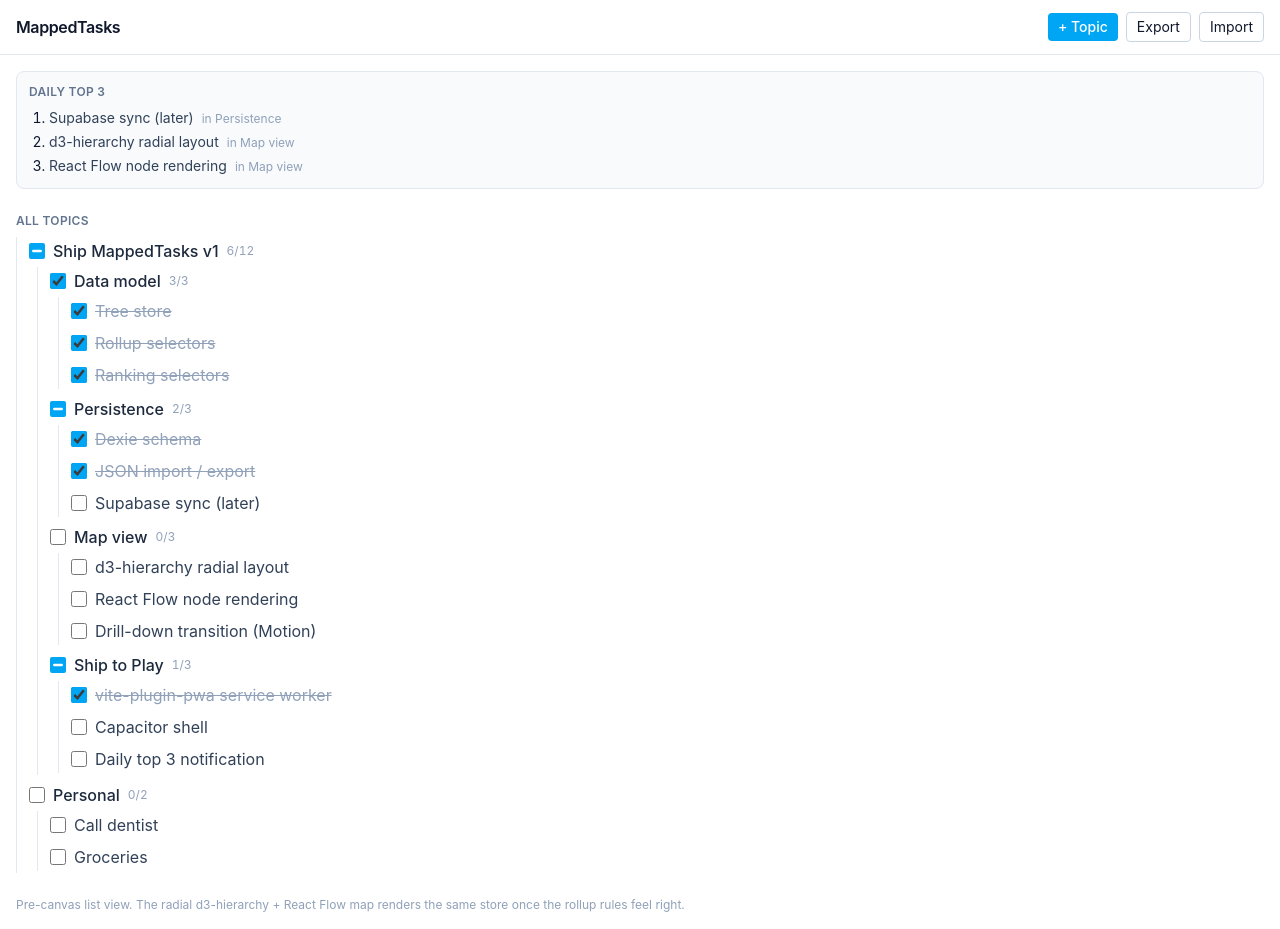
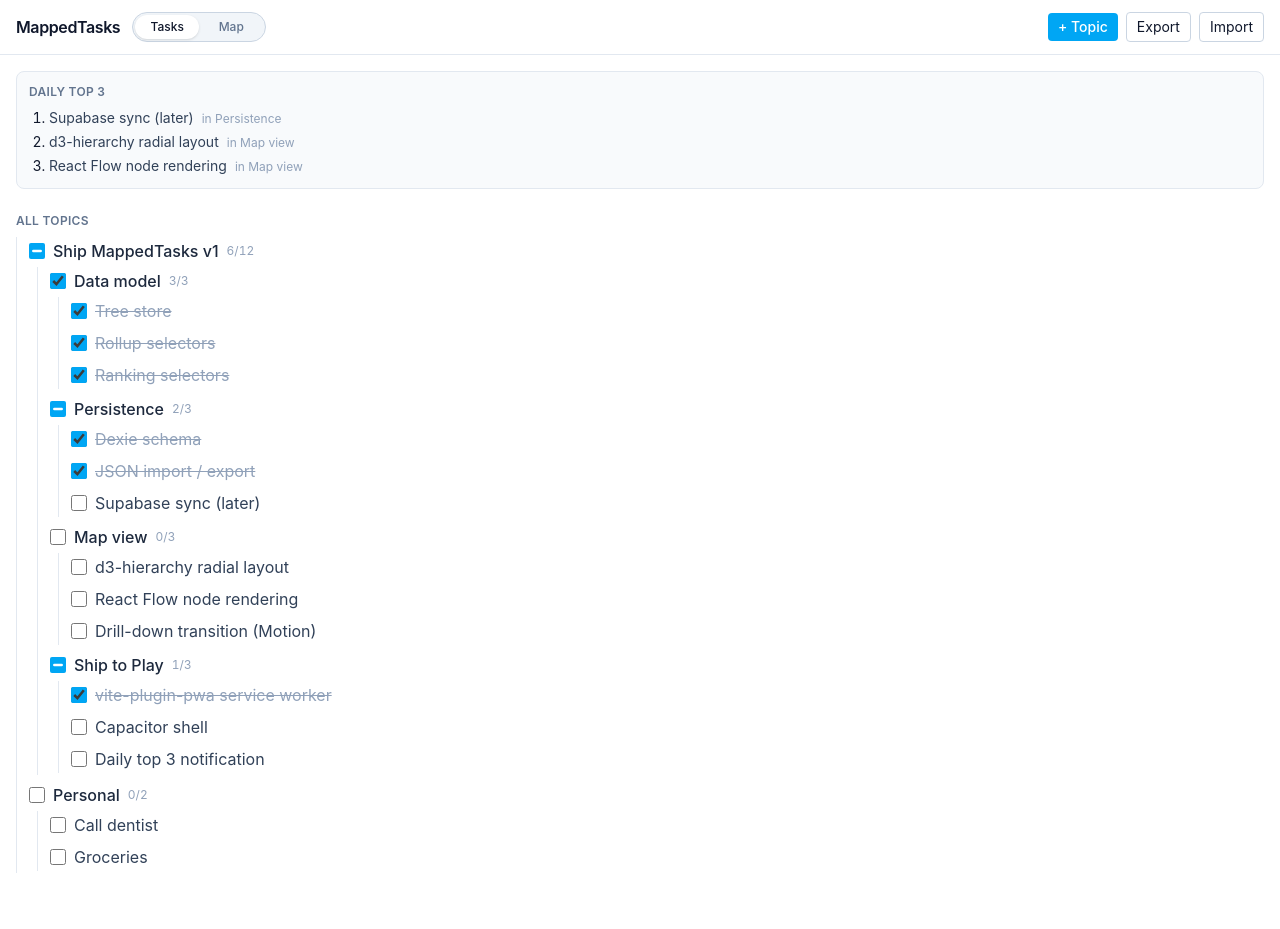
Before and after one commit to SirBalloon/MappedTasks, a React (Vite) app: page / in a window 1280 px wide. After the commit the page ends 889 px from the top, so only its background shows below. Built offline with nearby package versions, Linux system fonts and the light colour scheme.

Commit message:
added a view change

```diff
--- /dev/null
+++ b/src/components/ViewToggle.tsx
@@ -0,0 +1,40 @@
+import { Link, useLocation } from 'react-router-dom';
+
+/**
+ * Sliding two-segment switch for the primary view. Lives in the header's
+ * top-left. `/map` is the Map view; anything else (including topic drill-in)
+ * counts as Tasks.
+ */
+export function ViewToggle() {
+  const { pathname } = useLocation();
+  const isMap = pathname === '/map';
+
+  return (
+    <div className="relative flex rounded-full border border-slate-300 bg-slate-100 p-0.5 text-xs font-medium dark:border-slate-600 dark:bg-slate-800">
+      <span
+        aria-hidden
+        className={`pointer-events-none absolute inset-y-0.5 left-0.5 w-16 rounded-full bg-white shadow-sm transition-transform duration-200 ease-out dark:bg-slate-600 ${
+          isMap ? 'translate-x-16' : 'translate-x-0'
+        }`}
+      />
+      <Link
+        to="/"
+        aria-current={isMap ? undefined : 'page'}
+        className={`relative z-10 w-16 rounded-full py-1 text-center transition-colors ${
+          isMap ? 'text-slate-500 hover:text-slate-700 dark:hover:text-slate-300' : 'text-slate-900 dark:text-white'
+        }`}
+      >
+        Tasks
+      </Link>
+      <Link
+        to="/map"
+        aria-current={isMap ? 'page' : undefined}
+        className={`relative z-10 w-16 rounded-full py-1 text-center transition-colors ${
+          isMap ? 'text-slate-900 dark:text-white' : 'text-slate-500 hover:text-slate-700 dark:hover:text-slate-300'
+        }`}
+      >
+        Map
+      </Link>
+    </div>
+  );
+}
--- a/src/main.tsx
+++ b/src/main.tsx
@@ -4,6 +4,7 @@ import { RouterProvider } from 'react-router-dom';
 import { hydrateStore } from './data/persistence';
 import { createBrowserRouter } from 'react-router-dom';
 import { RootLayout } from './routes/RootLayout';
+import { TasksView } from './routes/TasksView';
 import { MapView } from './routes/MapView';
 import { TopicView } from './routes/TopicView';
 import './index.css';
@@ -13,7 +14,8 @@ export const router = createBrowserRouter([
     path: '/',
     element: <RootLayout />,
     children: [
-      { index: true, element: <MapView /> },
+      { index: true, element: <TasksView /> },
+      { path: 'map', element: <MapView /> },
       { path: 'topic/:id', element: <TopicView /> },
     ],
   },
--- a/src/routes/MapView.tsx
+++ b/src/routes/MapView.tsx
@@ -1,54 +1,17 @@
-import { Link } from 'react-router-dom';
 import { useTreeStore } from '../store/treeStore';
-import { rankedLeaves, rootNodes } from '../store/selectors';
-import { TreeList } from '../components/TreeList';
+import { rootNodes } from '../store/selectors';
 
 export function MapView() {
   const nodes = useTreeStore((s) => s.nodes);
   const roots = rootNodes(nodes);
-  const top3 = rankedLeaves(nodes).slice(0, 3);
 
   return (
-    <div className="flex flex-col gap-6">
-      <section className="rounded-lg border border-slate-200 bg-slate-50 p-3 dark:border-slate-700 dark:bg-slate-800/50">
-        <h2 className="mb-2 text-xs font-semibold uppercase tracking-wide text-slate-500">
-          Daily top 3
-        </h2>
-        {top3.length === 0 ? (
-          <p className="text-sm text-slate-500">Nothing outstanding. 🎉</p>
-        ) : (
-          <ol className="flex list-decimal flex-col gap-1 pl-5 text-sm">
-            {top3.map((n) => (
-              <li key={n.id}>
-                <span className="text-slate-700 dark:text-slate-200">{n.title}</span>
-                {n.parentId && nodes[n.parentId] && (
-                  <Link
-                    to={`/topic/${n.parentId}`}
-                    className="ml-2 text-xs text-slate-400 hover:text-sky-600 hover:underline"
-                  >
-                    in {nodes[n.parentId].title}
-                  </Link>
-                )}
-              </li>
-            ))}
-          </ol>
-        )}
-      </section>
-
-      <section>
-        <h2 className="mb-2 text-xs font-semibold uppercase tracking-wide text-slate-500">
-          All topics
-        </h2>
-        {roots.length === 0 ? (
-          <p className="text-sm text-slate-500">No topics yet — add one from the header.</p>
-        ) : (
-          <TreeList parentId={null} />
-        )}
-      </section>
-
-      <p className="text-xs text-slate-400">
-        Pre-canvas list view. The radial d3-hierarchy + React Flow map renders the
-        same store once the rollup rules feel right.
+    <div className="flex flex-1 flex-col items-center justify-center gap-3 rounded-lg border border-dashed border-slate-300 py-16 text-center dark:border-slate-700">
+      <p className="text-sm font-medium text-slate-500">Map view coming soon</p>
+      <p className="max-w-md text-xs text-slate-400">
+        The radial d3-hierarchy + React Flow canvas will render the same store
+        ({roots.length} {roots.length === 1 ? 'topic' : 'topics'}) once the rollup
+        rules feel right. Use the Tasks view for now.
       </p>
     </div>
   );
--- a/src/routes/RootLayout.tsx
+++ b/src/routes/RootLayout.tsx
@@ -2,6 +2,7 @@ import { useRef } from 'react';
 import { Link, Outlet } from 'react-router-dom';
 import { useTreeStore } from '../store/treeStore';
 import { downloadJson, exportJson, parseImport } from '../data/transfer';
+import { ViewToggle } from '../components/ViewToggle';
 
 export function RootLayout() {
   const hydrated = useTreeStore((s) => s.hydrated);
@@ -28,6 +29,7 @@ export function RootLayout() {
         <Link to="/" className="font-semibold tracking-tight">
           MappedTasks
         </Link>
+        <ViewToggle />
         <div className="ml-auto flex items-center gap-2 text-sm">
           <button
             type="button"
--- /dev/null
+++ b/src/routes/TasksView.tsx
@@ -0,0 +1,50 @@
+import { Link } from 'react-router-dom';
+import { useTreeStore } from '../store/treeStore';
+import { rankedLeaves, rootNodes } from '../store/selectors';
+import { TreeList } from '../components/TreeList';
+
+export function TasksView() {
+  const nodes = useTreeStore((s) => s.nodes);
+  const roots = rootNodes(nodes);
+  const top3 = rankedLeaves(nodes).slice(0, 3);
+
+  return (
+    <div className="flex flex-col gap-6">
+      <section className="rounded-lg border border-slate-200 bg-slate-50 p-3 dark:border-slate-700 dark:bg-slate-800/50">
+        <h2 className="mb-2 text-xs font-semibold uppercase tracking-wide text-slate-500">
+          Daily top 3
+        </h2>
+        {top3.length === 0 ? (
+          <p className="text-sm text-slate-500">Nothing outstanding. 🎉</p>
+        ) : (
+          <ol className="flex list-decimal flex-col gap-1 pl-5 text-sm">
+            {top3.map((n) => (
+              <li key={n.id}>
+                <span className="text-slate-700 dark:text-slate-200">{n.title}</span>
+                {n.parentId && nodes[n.parentId] && (
+                  <Link
+                    to={`/topic/${n.parentId}`}
+                    className="ml-2 text-xs text-slate-400 hover:text-sky-600 hover:underline"
+                  >
+                    in {nodes[n.parentId].title}
+                  </Link>
+                )}
+              </li>
+            ))}
+          </ol>
+        )}
+      </section>
+
+      <section>
+        <h2 className="mb-2 text-xs font-semibold uppercase tracking-wide text-slate-500">
+          All topics
+        </h2>
+        {roots.length === 0 ? (
+          <p className="text-sm text-slate-500">No topics yet — add one from the header.</p>
+        ) : (
+          <TreeList parentId={null} />
+        )}
+      </section>
+    </div>
+  );
+}
```
